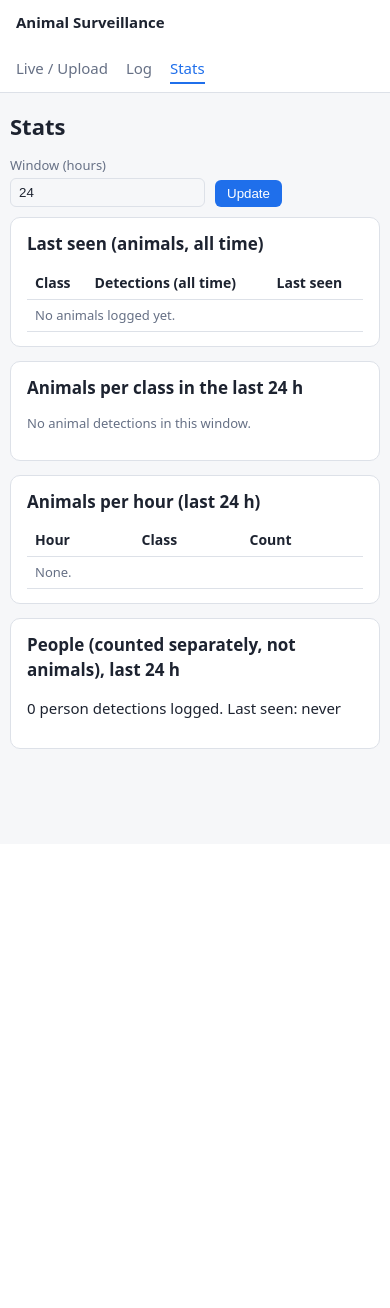
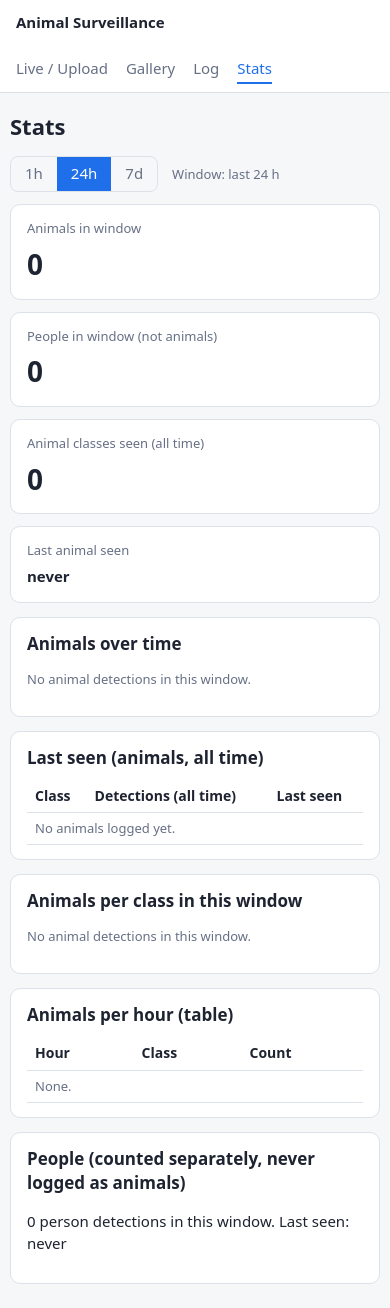
Before and after one commit to Suchit-Aryal/Animal-Detector, a Flask app: page /stats in a window 390 px wide. Before the commit the page ends 749 px from the top, so only its background shows below. Run offline with Flask 3, Linux system fonts and the light colour scheme.

Commit message:
web UI upgrade: snapshot gallery, live counters and alert banner, stats range and server-drawn chart, CSV export, class chips, responsive fixes; QA log
Co-Authored-By: Claude Haiku 5.5 <noreply@anthropic.com>

```diff
--- a/web/app.py
+++ b/web/app.py
@@ -13,6 +13,8 @@ from datetime import datetime, timedelta
 from pathlib import Path
 from urllib.parse import urlencode
 
+import csv
+import io
 from flask import (Flask, Response, abort, jsonify, redirect, render_template, request,
                    send_from_directory, url_for)
 from werkzeug.utils import secure_filename
@@ -213,19 +215,115 @@ def log_page():
                            base_qs=base_qs, errors=errors)
 
 
+PALETTE = ["#4ade80", "#60a5fa", "#fbbf24", "#f472b6", "#a78bfa", "#34d399", "#f87171", "#22d3ee"]
+RANGES = {"1h": 1, "24h": 24, "7d": 24 * 7}
+
+
+def chart_svg(rows: list, hours: int) -> str:
+    """Stacked bar chart of animal detections, drawn on the server as inline SVG (no JavaScript library).
+    Hourly bars for windows up to 48 h, daily bars for longer windows."""
+    now = datetime.now().astimezone()
+    per_day = hours > 48
+    if per_day:
+        keys = [(now - timedelta(days=i)).strftime("%Y-%m-%d") for i in range(hours // 24 - 1, -1, -1)]
+    else:
+        keys = [(now - timedelta(hours=i)).strftime("%Y-%m-%dT%H") for i in range(hours - 1, -1, -1)]
+    classes = sorted({r["class_name"] for r in rows})
+    totals = {k: {c: 0 for c in classes} for k in keys}
+    for r in rows:
+        key = r["hour"][:10] if per_day else r["hour"]
+        if key in totals:
+            totals[key][r["class_name"]] += r["n"]
+    peak = max((sum(v.values()) for v in totals.values()), default=0)
+    if peak == 0:
+        return '<p class="muted">No animal detections in this window.</p>'
+    W, H, pad = 900, 220, 26
+    n = len(keys)
+    bw = (W - pad) / n
+    parts = [f'<div class="chart-wrap"><svg viewBox="0 0 {W} {H + 30}" role="img" '
+             f'aria-label="Animal detections over time" style="min-width:560px;width:100%;height:auto">']
+    for i, k in enumerate(keys):
+        x = pad + i * bw
+        y = H
+        for j, c in enumerate(classes):
+            v = totals[k][c]
+            if not v:
+                continue
+            h = (H - 10) * v / peak
+            y -= h
+            color = PALETTE[classes.index(c) % len(PALETTE)]
+            parts.append(f'<rect x="{x + 2:.1f}" y="{y:.1f}" width="{max(bw - 4, 1):.1f}" height="{h:.1f}" '
+                         f'fill="{color}"><title>{k} {c}: {v}</title></rect>')
+        if i % max(1, n // 8) == 0:
+            label = k[11:] + ":00" if not per_day else k[5:]
+            parts.append(f'<text x="{x + 2:.1f}" y="{H + 18}" font-size="11" fill="currentColor">{label}</text>')
+    parts.append("</svg></div>")
+    legend = " ".join(f'<span class="chip-dot" style="background:{PALETTE[i % len(PALETTE)]}"></span>{c}'
+                      for i, c in enumerate(classes))
+    return "".join(parts) + f'<p class="legend">{legend}</p>'
+
+
 @app.route("/stats")
 def stats_page():
-    hours = int_arg("hours", 24, 1, 24 * 365)
+    rng = request.args.get("range", "24h")
+    if rng not in RANGES:
+        rng = "24h"
+    hours = RANGES[rng]
     since = (datetime.now().astimezone() - timedelta(hours=hours)).isoformat(timespec="seconds")
     animal_hours = db.hourly_counts("animal", since=since)
-    person_hours = db.hourly_counts("person", since=since)
     animal_totals = db.class_totals("animal", since=since)
     animal_last = db.class_totals("animal")          # last seen, all time
     person_totals = db.class_totals("person", since=since)
-    return render_template("stats.html", page="stats", hours=hours,
-                           animal_hours=animal_hours, person_hours=person_hours,
+    summary = db.summary(since=since)
+    return render_template("stats.html", page="stats", rng=rng, ranges=list(RANGES),
+                           hours=hours, animal_hours=animal_hours,
                            animal_totals=animal_totals, animal_last=animal_last,
-                           person_totals=person_totals)
+                           person_totals=person_totals, summary=summary,
+                           chart=chart_svg(animal_hours, hours))
+
+
+@app.route("/gallery")
+def gallery_page():
+    cls = (request.args.get("class") or "").strip() or None
+    since, err_since = date_arg("since")
+    until, err_until = date_arg("until")
+    page = int_arg("page", 1, 1, 100000)
+    per_page = 48
+    tiles = db.gallery(class_name=cls, since=since, until=until, limit=per_page,
+                       offset=(page - 1) * per_page)
+    classes = db.classes_seen("animal")
+    filters = {"class": cls or "", "since": request.args.get("since", "") if since else "",
+               "until": request.args.get("until", "") if until else ""}
+    return render_template("gallery.html", page="gallery", tiles=tiles, classes=classes, cls=cls or "",
+                           since=filters["since"], until=filters["until"], pg=page, per_page=per_page,
+                           base_qs=urlencode(filters), errors=[e for e in (err_since, err_until) if e])
+
+
+@app.route("/log.csv")
+def log_csv():
+    kind = request.args.get("kind", "animal")
+    if kind not in ("animal", "person", "all"):
+        kind = "animal"
+    since, _ = date_arg("since")
+    until, _ = date_arg("until")
+    rows = db.search(kind=None if kind == "all" else kind,
+                     class_name=(request.args.get("class") or "").strip() or None,
+                     source=(request.args.get("source") or "").strip() or None,
+                     since=since, until=until, limit=1000000)
+    buf = io.StringIO()
+    w = csv.writer(buf)
+    w.writerow(["time", "kind", "class", "confidence", "source", "clip_time_s", "x1", "y1", "x2", "y2", "snapshot"])
+    for r in rows:
+        w.writerow([r["ts"], r["kind"], r["class_name"], f"{r['confidence']:.4f}", r["source"],
+                    "" if r["clip_time"] is None else r["clip_time"], r["x1"], r["y1"], r["x2"], r["y2"],
+                    r["snapshot"] or ""])
+    return Response(buf.getvalue(), mimetype="text/csv",
+                    headers={"Content-Disposition": f'attachment; filename="detections_{kind}.csv"'})
+
+
+@app.route("/api/summary")
+def api_summary():
+    return jsonify(db.summary())
 
 
 if __name__ == "__main__":
--- a/web/static/app.js
+++ b/web/static/app.js
@@ -42,3 +42,39 @@
   }
   tick();
 })();
+
+// Live page: counters and an alert banner for new animal detections (polls /api/summary every 5 s).
+(function () {
+  const alertBox = document.getElementById("alert");
+  const cAnimals = document.getElementById("c-animals");
+  if (!cAnimals) return;
+  const cPeople = document.getElementById("c-people");
+  const cLast = document.getElementById("c-last");
+  let seenTs = null;      // latest animal timestamp we have already reported
+  let first = true;
+  function esc(t) { return String(t).replace(/[&<>"']/g, (c) => ({ "&": "&amp;", "<": "&lt;", ">": "&gt;", '"': "&quot;", "'": "&#39;" }[c])); }
+  async function tick() {
+    try {
+      const r = await fetch("/api/summary", { cache: "no-store" });
+      if (r.ok) {
+        const s = await r.json();
+        cAnimals.textContent = s.animal.count;
+        cPeople.textContent = s.person.count;
+        cLast.textContent = s.latest_animal ? `${s.latest_animal.class} · ${s.latest_animal.ts}` : "never";
+        const latest = s.latest_animal;
+        if (latest && latest.ts !== seenTs) {
+          // On the first poll, only remember what is already there: no banner for old detections.
+          if (!first) {
+            alertBox.hidden = false;
+            alertBox.innerHTML = `<strong>Animal detected:</strong> ${esc(latest.class)} at ${esc(latest.ts)} ` +
+              `<a href="/log?kind=animal">open log</a>`;
+          }
+          seenTs = latest.ts;
+        }
+        first = false;
+      }
+    } catch (e) { /* server busy or restarting: try again */ }
+    setTimeout(tick, 5000);
+  }
+  tick();
+})();
--- a/web/static/style.css
+++ b/web/static/style.css
@@ -36,3 +36,31 @@ img.frame { max-width:100%; border-radius:8px; }
 video.out { max-width:100%; border-radius:8px; }
 .outs { display:grid; gap:12px; }
 @media (max-width: 600px) { main { padding:10px; } .filters label input, .filters label select { width:100%; } }
+
+/* Phase 2: dashboard layout */
+.cards { display:grid; grid-template-columns: repeat(auto-fit, minmax(190px, 1fr)); gap:12px; margin-bottom:14px; }
+.card.stat { display:flex; flex-direction:column; gap:6px; margin:0; }
+.stat .label { color:var(--muted); font-size:13px; }
+.stat .big { font-size:28px; font-weight:700; font-variant-numeric: tabular-nums; }
+.stat .big.small { font-size:15px; font-weight:600; word-break:break-word; }
+.toolbar { display:flex; align-items:center; gap:14px; flex-wrap:wrap; margin-bottom:12px; }
+.seg { display:inline-flex; border:1px solid var(--line); border-radius:8px; overflow:hidden; }
+.seg a { padding:6px 14px; text-decoration:none; color:var(--muted); }
+.seg a.on { background:var(--accent); color:#fff; }
+.chips { display:flex; flex-wrap:wrap; gap:8px; margin:6px 0 12px; }
+.chip { padding:4px 12px; border-radius:999px; border:1px solid var(--line); text-decoration:none; color:var(--fg); font-size:13px; }
+.chip.on { background:var(--accent); border-color:var(--accent); color:#fff; }
+.chip.csv { margin-left:auto; color:var(--accent); border-color:var(--accent); }
+.chip-dot { display:inline-block; width:10px; height:10px; border-radius:50%; margin:0 4px 0 10px; }
+.legend { color:var(--muted); font-size:13px; margin:6px 0 0; }
+.tag { display:inline-block; padding:1px 8px; border-radius:6px; background:var(--line); font-size:13px; }
+.gallery { display:grid; grid-template-columns: repeat(auto-fill, minmax(170px, 1fr)); gap:12px; }
+.tile { margin:0; background:var(--card); border:1px solid var(--line); border-radius:10px; overflow:hidden; }
+.tile img { display:block; width:100%; height:130px; object-fit:cover; background:#000; }
+.tile figcaption { padding:8px; font-size:13px; line-height:1.4; word-break:break-word; }
+.alert { background:#fff4d6; color:#5b3b00; border:1px solid #f0c36d; border-radius:10px; padding:10px 14px; margin-bottom:14px; }
+@media (prefers-color-scheme: dark) { .alert { background:#3a2e12; color:#ffd98a; border-color:#7a5c1e; } }
+header.top { flex-wrap:wrap; }
+svg text { fill: var(--muted); }
+input[name=source] { width: min(340px, 100%); }
+.chart-wrap { overflow-x:auto; }
--- a/web/templates/base.html
+++ b/web/templates/base.html
@@ -11,6 +11,7 @@
   <span class="brand">Animal Surveillance</span>
   <nav>
     <a href="{{ url_for('live') }}" class="{{ 'on' if page == 'live' }}">Live / Upload</a>
+    <a href="{{ url_for('gallery_page') }}" class="{{ 'on' if page == 'gallery' }}">Gallery</a>
     <a href="{{ url_for('log_page') }}" class="{{ 'on' if page == 'log' }}">Log</a>
     <a href="{{ url_for('stats_page') }}" class="{{ 'on' if page == 'stats' }}">Stats</a>
   </nav>
--- a/web/templates/live.html
+++ b/web/templates/live.html
@@ -1,6 +1,12 @@
 {% extends "base.html" %}
 {% block content %}
 <h1>Live / Upload</h1>
+<div id="alert" class="alert" hidden></div>
+<div class="cards">
+  <div class="card stat"><span class="label">Animals logged (all time)</span><span class="big" id="c-animals">–</span></div>
+  <div class="card stat"><span class="label">People logged (not animals)</span><span class="big" id="c-people">–</span></div>
+  <div class="card stat"><span class="label">Last animal seen</span><span class="big small" id="c-last">–</span></div>
+</div>
 
 <section class="card">
   <h2>1. Upload a video or image</h2>
--- a/web/templates/log.html
+++ b/web/templates/log.html
@@ -1,6 +1,11 @@
 {% extends "base.html" %}
 {% block content %}
 <h1>Detection log</h1>
+<p class="chips">
+  {% for c in classes %}<a class="chip {{ 'on' if c == cls }}" href="?kind={{ kind }}&class={{ c | urlencode }}&source={{ source | urlencode }}&since={{ since | urlencode }}&until={{ until | urlencode }}">{{ c }}</a>{% endfor %}
+  <a class="chip" href="?kind={{ kind }}&source={{ source | urlencode }}&since={{ since | urlencode }}&until={{ until | urlencode }}">any class</a>
+  <a class="chip csv" href="/log.csv?{{ base_qs }}">Export CSV</a>
+</p>
 <form method="get" class="filters">
   <label>Kind
     <select name="kind">
--- a/web/templates/stats.html
+++ b/web/templates/stats.html
@@ -1,24 +1,39 @@
 {% extends "base.html" %}
 {% block content %}
 <h1>Stats</h1>
-<form method="get" class="filters">
-  <label>Window (hours) <input type="number" name="hours" min="1" value="{{ hours }}"></label>
-  <button type="submit">Update</button>
-</form>
+<div class="toolbar">
+  <div class="seg">
+    {% for r in ranges %}<a href="?range={{ r }}" class="{{ 'on' if r == rng }}">{{ r }}</a>{% endfor %}
+  </div>
+  <span class="muted">Window: last {{ hours }} h</span>
+</div>
+
+<div class="cards">
+  <div class="card stat"><span class="label">Animals in window</span><span class="big">{{ summary.animal.count }}</span></div>
+  <div class="card stat"><span class="label">People in window (not animals)</span><span class="big">{{ summary.person.count }}</span></div>
+  <div class="card stat"><span class="label">Animal classes seen (all time)</span><span class="big">{{ summary.animal.classes | length }}</span></div>
+  <div class="card stat"><span class="label">Last animal seen</span>
+    <span class="big small">{{ summary.latest_animal.class ~ ' · ' ~ summary.latest_animal.ts if summary.latest_animal else 'never' }}</span></div>
+</div>
+
+<section class="card">
+  <h2>Animals over time</h2>
+  {{ chart | safe }}
+</section>
 
 <section class="card">
   <h2>Last seen (animals, all time)</h2>
   <table>
     <thead><tr><th>Class</th><th>Detections (all time)</th><th>Last seen</th></tr></thead>
     <tbody>
-    {% for r in animal_last %}<tr><td>{{ r.class_name }}</td><td>{{ r.n }}</td><td>{{ r.last_seen }}</td></tr>
+    {% for r in animal_last %}<tr><td><span class="tag">{{ r.class_name }}</span></td><td>{{ r.n }}</td><td>{{ r.last_seen }}</td></tr>
     {% else %}<tr><td colspan="3" class="muted">No animals logged yet.</td></tr>{% endfor %}
     </tbody>
   </table>
 </section>
 
 <section class="card">
-  <h2>Animals per class in the last {{ hours }} h</h2>
+  <h2>Animals per class in this window</h2>
   {% set mx = (animal_totals | map(attribute='n') | max) if animal_totals else 1 %}
   {% for r in animal_totals %}
     <div class="bar-row"><span class="bar-label">{{ r.class_name }}</span>
@@ -27,7 +42,7 @@
 </section>
 
 <section class="card">
-  <h2>Animals per hour (last {{ hours }} h)</h2>
+  <h2>Animals per hour (table)</h2>
   <table>
     <thead><tr><th>Hour</th><th>Class</th><th>Count</th></tr></thead>
     <tbody>
@@ -38,8 +53,8 @@
 </section>
 
 <section class="card">
-  <h2>People (counted separately, not animals), last {{ hours }} h</h2>
-  <p>{{ person_totals[0].n if person_totals else 0 }} person detections logged.
-     Last seen: {{ person_totals[0].last_seen if person_totals else 'never' }}</p>
+  <h2>People (counted separately, never logged as animals)</h2>
+  <p>{{ summary.person.count }} person detections in this window.
+     Last seen: {{ summary.person.last_seen or 'never' }}</p>
 </section>
 {% endblock %}
```
Also changed, not shown: web/QA.md (+34 -2 lines), web/db.py (+28 -0 lines), web/templates/gallery.html (added, +35 -0 lines).
